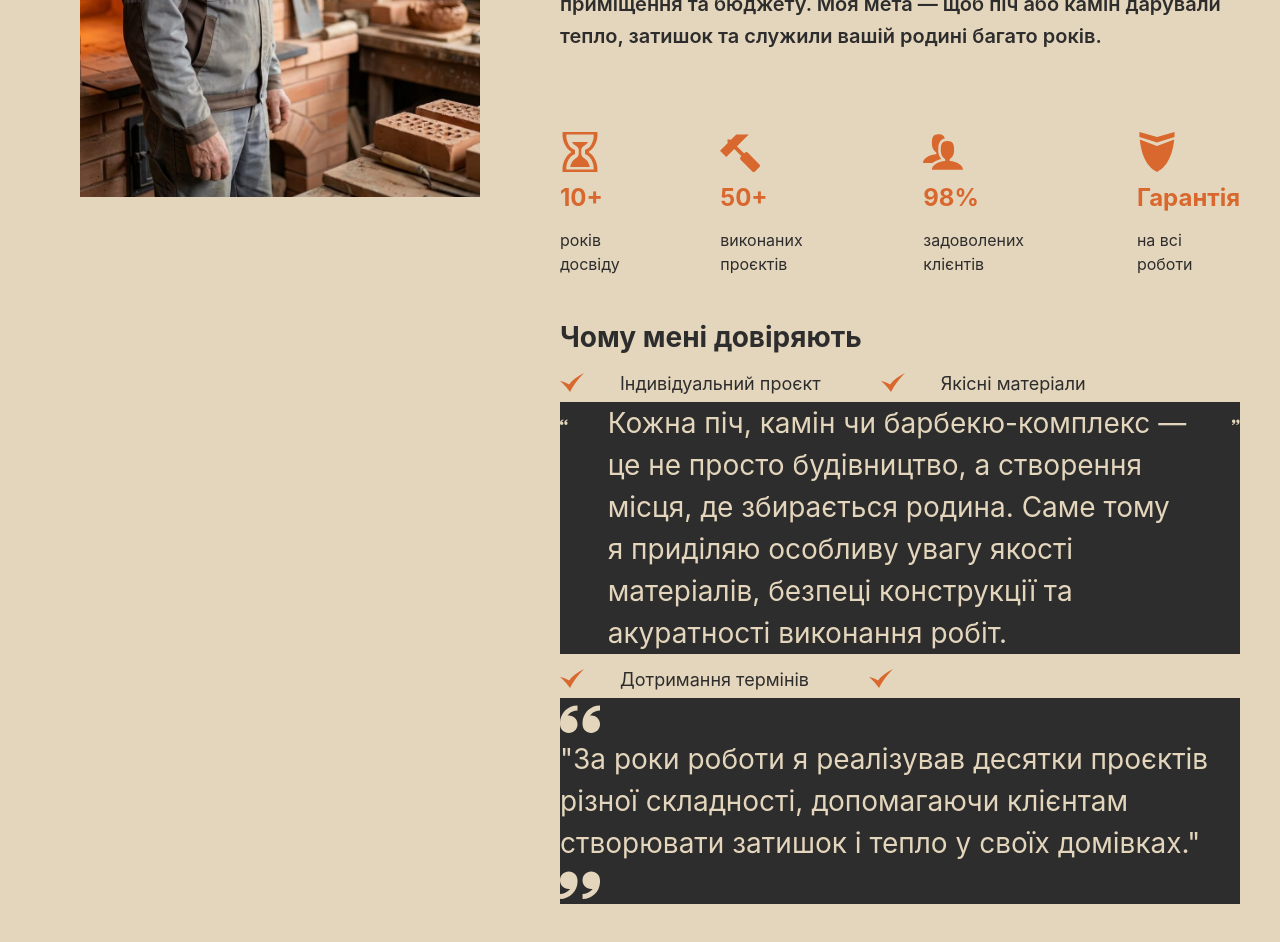
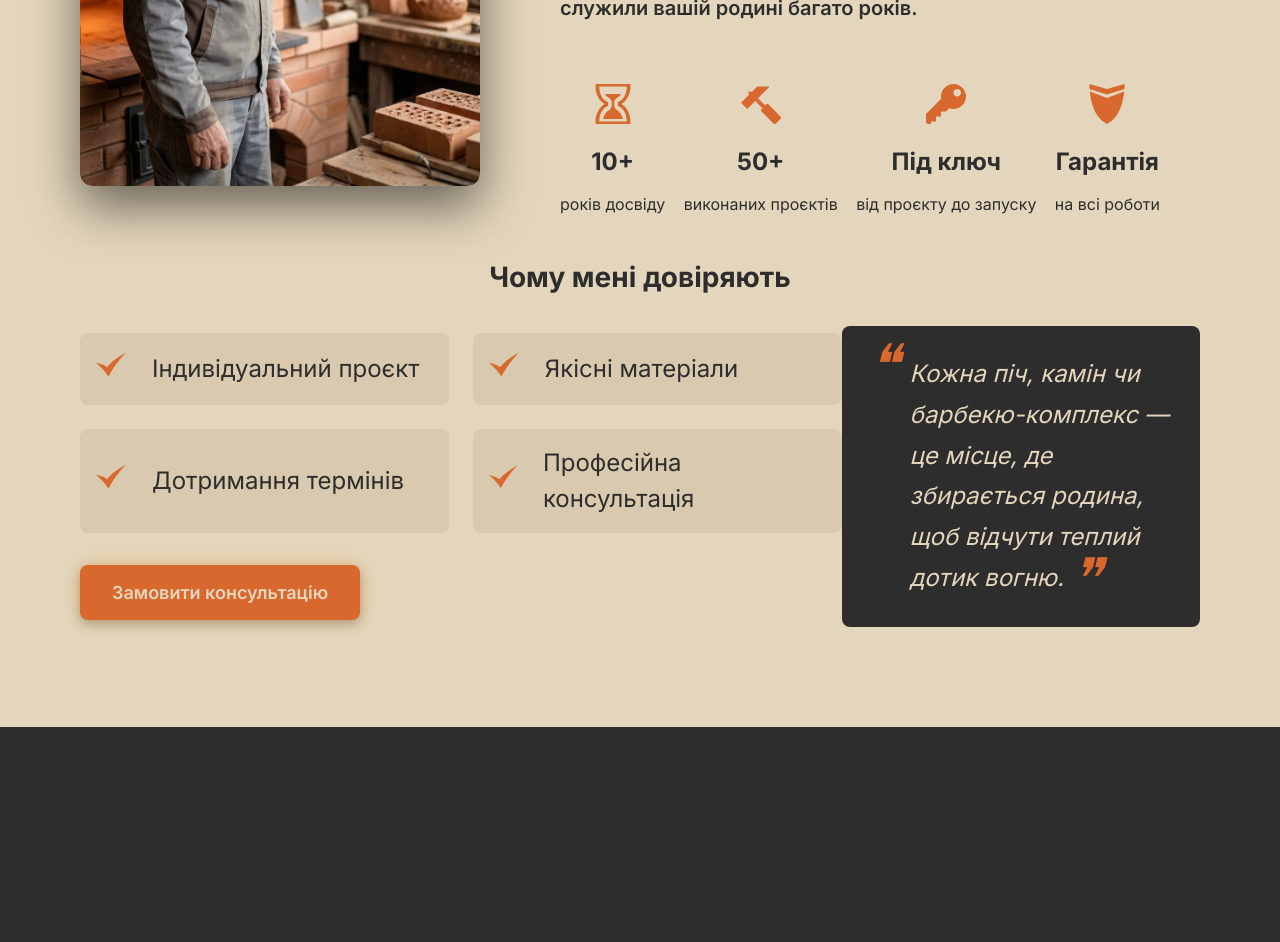
Before and after one commit to lkarm67/warmtouch, a Next.js app: page / in a window 1280 px wide. Shown: the part 1280-2222 px from the top of the page. After the commit the page ends 2007 px from the top, so only its background shows below. Built offline with nearby package versions, Linux system fonts and the light colour scheme.

Commit message:
fix about,layout? global.css

```diff
--- a/app/globals.css
+++ b/app/globals.css
@@ -87,6 +87,30 @@ button {
   cursor: pointer;
 }
 
+.ctaBtn {
+    background-color: var(--accent-color);
+    color: var(--text-color);
+    border: none;
+    border-radius: 8px;
+    padding: 8px 24px;
+    font-size: 16px;
+    font-weight: 500;
+    transition:
+        transform 0.25s ease,
+        box-shadow 0.25s ease,
+        background-color 0.25s ease,
+        border-color 0.25s ease;
+    box-shadow: 0 4px 12px rgba(0, 0, 0, 0.25),
+                0 0 20px rgba(255, 140, 0, 0.25);
+}
+
+.ctaBtn:hover,
+.ctaBtn:focus {
+    transform: translateY(-3px);
+    box-shadow: 0 8px 20px rgba(0, 0, 0, 0.35);
+    background-color: var(--accent-hover);
+}
+
 :root {
   --bg-color: #2e2d2d;
   --text-color: #e4d6bc;
@@ -117,6 +141,6 @@ button {
 @media only screen and (min-width: 1024px) {
   .container {
     max-width: 1924px;
-    padding: 0 0 0 80px;
+    padding: 0 80px;
   }
 }
--- a/app/layout.tsx
+++ b/app/layout.tsx
@@ -1,8 +1,8 @@
 import type { Metadata } from "next";
-import { Asap  } from "next/font/google";
+import { Inter  } from "next/font/google";
 import "./globals.css";
 
-export const asap = Asap({
+export const inter = Inter({
   subsets: ["latin"],
   variable: "--font-main",
   weight: ["300", "400", "500", "600", "700", "800"],
@@ -19,7 +19,7 @@ export default function RootLayout({
   children: React.ReactNode;
 }>) {
   return (
-    <html lang="uk" className={asap.variable}>
+    <html lang="uk" className={inter.variable}>
       <body>{children}</body>
     </html>
   );
--- a/components/About/About.module.css
+++ b/components/About/About.module.css
@@ -1,27 +1,40 @@
 .about {
   display: flex;
-  flex-direction: row;
-  gap: 40px;
+  flex-direction: column;
   min-height: 100vh;
   background: #e4d6bc;
+  padding: 100px 80px;
 }
 
-.imageWrapper {
-  margin: 180px 0;
+.aboutIntro {
+    display: flex;
+    flex-direction: row;
+    gap: 40px;
+    align-items: center;
+}
+
+.imageWrapper{
+    flex-shrink: 0;
+    width: 400px;
+    border-radius: 12px;
+    overflow: hidden;
+    box-shadow:
+        0 20px 50px rgba(0,0,0,.55);
 }
 
 .aboutImage {
-
-  min-width: 400px;
-  height: auto;
-  object-fit: cover;
+    display: block;
+    border-radius: 12px;
+    width: 100%;
+    height: auto;
+    object-fit: cover;
 }
 
 .aboutContent {
     display: flex;
     flex-direction: column;
     gap: 20px;
-    padding: 180px 40px;
+    padding: 20px 40px;
 }
 
 .title{
@@ -57,20 +70,23 @@
     line-height: 1.6;
     color: var(--bg-color);
     margin-top: 20px;
-    margin-bottom: 40px;
+    margin-bottom: 20px;
 }
 
 .infoList {
     display: flex;
     flex-direction: row;
-    gap: 68px;
+    justify-content: space-between;
     padding: 20px 0;
 }
 
 .infoItem {
     display: flex;
     flex-direction: column;
-    gap: 8px;
+    justify-content: center;
+     align-items: center;
+    text-align: center;
+    gap: 20px;
 }
 
 .aboutIcon {
@@ -83,12 +99,13 @@
     display: flex;
     flex-direction: column;
     gap: 12px;
+    color: var(--bg-color);
 }
 
 .infoSubtitle {
     font-size: 24px;
     font-weight: 700;
-    color: var(--accent-color);
+    color: var(--bg-color);
 }
 
 .infoLabel {
@@ -97,9 +114,10 @@
 }
 
 .infoAdvantages{
-   Display: flex;
+   display: flex;
    flex-direction: column;
-   gap: 12px;
+   align-items: center;
+   gap: 28px;
 }
 
 .infoAdvantagesTitle{
@@ -108,45 +126,113 @@
     color: var(--bg-color);
 }
 
-.infoAdvantagesList{
+.infoAdvantageBlock{
     display: flex;
     flex-direction: row;
-    gap: 60px;
+    align-items: center;
+    justify-content: space-between;
+}
+
+.infoBlock{
+    display: flex;
+    flex-direction: column;
+    align-items: start;
+    justify-content: start;
+    gap: 32px;
+    box-sizing: border-box;
+}
+
+.infoAdvantagesList{
+    display: grid;
+    grid-template-columns: repeat(2, 1fr);
+    gap: 24px;
 }
 
 .infoAdvantageItem{
     display: flex;
-    flex-direction: row;
-    gap: 28px;
+    align-items: center;
+    gap: 16px;
+    background-color: #d9c9ae;
+    border-radius: 8px;
+    padding: 16px;
+    min-width: 320px;
 }
 
 .infoIcon{
-    width: 32px;
-    height: 32px;
+    width: 40px;
+    height: 40px;
     fill: var(--accent-color);
 }
 
 .infoAdvantageText{
-    font-size: 18px;
+    font-size: 24px;
     color: var(--bg-color);
 }
 
 .infoTrustReasons{
+    position: relative;
+    flex: 0 0 32%;
     display: flex;
     flex-direction: row;
-    gap: 40px;
+    gap: 20px;
     background-color: var(--bg-color);
     color: var(--text-color);
+    min-width: 320px;
+    padding: 28px ;
+    border-radius: 8px;
+
 }
 
 .infoTrustReason{
-    font-family: inherit;
-    font-size: 28px;
+    position: relative;
+    font-size: 24px;
+    line-height: 1.7;
+    font-style: italic;
+    padding-left: 40px;
 
 }
 
-.qouteIcon{
-    width: 40px;
-    height: 40px;
-    fill: var(--text-color);
+.infoTrustReason::before {
+    content: "❝";
+    position: absolute;
+
+    left: 0;
+    top: -18px;
+
+    font-size: 56px;
+    line-height: 1;
+    color: var(--accent-color);
 }
+
+.infoTrustReason::after {
+    content: "❞";
+    color: var(--accent-color);
+    font-size: 56px;
+    line-height: 0;
+    margin-left: 8px;
+    vertical-align: -12px;
+}
+
+.ctaBtn {
+    background-color: var(--accent-color);
+    color: var(--text-color);
+    border: none;
+    border-radius: 8px;
+    padding: 14px 32px;
+    font-size: 18px;
+    font-weight: 600;
+    transition:
+        transform 0.25s ease,
+        box-shadow 0.25s ease,
+        background-color 0.25s ease,
+        border-color 0.25s ease;
+    box-shadow: 0 4px 12px rgba(0, 0, 0, 0.25),
+                0 0 20px rgba(255, 140, 0, 0.25);
+}
+
+.ctaBtn:hover,
+.ctaBtn:focus {
+    transform: translateY(-3px);
+    box-shadow: 0 8px 20px rgba(0, 0, 0, 0.35);
+    background-color: var(--accent-hover);
+}
--- a/components/About/About.tsx
+++ b/components/About/About.tsx
@@ -1,9 +1,11 @@
 import css from './About.module.css';
 import Image from 'next/image';
+import Link from "next/link";
 
 export default function About() {
     return (
         <section className={css.about + ' container'}>
+            <div className={css.aboutIntro}>
                 <div className={css.imageWrapper}>
                     <Image
                         src="/images/about_td.jpeg"
@@ -28,10 +30,6 @@ export default function About() {
                         Кожен проєкт виконується індивідуально з урахуванням ваших побажань, особливостей приміщення та бюджету.
                         Моя мета — щоб піч або камін дарували тепло, затишок та служили вашій родині багато років.
                     </p>
-                {/* <p className={css.description}>
-                     У своїй роботі я поєдную перевірені часом технології пічного ремесла з сучасними матеріалами та вимогами до безпеки.
-                     Для мене важливо не лише створити надійну конструкцію, а й зробити її гармонійною частиною вашого дому.
-                </p>*/}
 
                     <ul className={css.infoList}>
                         <li className={css.infoItem}>
@@ -54,11 +52,11 @@ export default function About() {
                         </li>
                         <li className={css.infoItem}>
                             <svg className={css.aboutIcon}>
-                            <use href="/icons.svg#icon-users1"></use>
+                                <use href="/icons.svg#icon-key"></use>
                             </svg>
                             <div className={css.infoText}>
-                            <h3 className={css.infoSubtitle}>98%</h3>
-                            <p className={css.infoLabel}>задоволених клієнтів</p>
+                                <h3 className={css.infoSubtitle}>Під ключ</h3>
+                                <p className={css.infoLabel}>від проєкту до запуску</p>
                             </div>
                         </li>
                         <li className={css.infoItem}>
@@ -71,10 +69,12 @@ export default function About() {
                             </div>
                         </li>
                     </ul>
-
+                </div>
+            </div>
             <div className={css.infoAdvantages}>
                 <h3 className={css.infoAdvantagesTitle}>Чому мені довіряють</h3>
                 <div className={css.infoAdvantageBlock}>
+                    <div className={css.infoBlock}>
                         <ul className={css.infoAdvantagesList}>
                             <li className={css.infoAdvantageItem}>
                                 <svg className={css.infoIcon}>
@@ -92,27 +92,6 @@ export default function About() {
                                     Якісні матеріали
                                 </p>
                             </li>
-                        </ul>
-
-                        <div className={css.infoTrustReasons}>
-
-                                <svg className={css.qouteIcon}>
-                                    <use href="/icons.svg#icon-quotes-left"></use>
-                                </svg>
-                                <p className={css.infoTrustReason}>
-                                Кожна піч, камін чи барбекю-комплекс — це не просто будівництво, а створення місця, де збирається родина.
-                                Саме тому я приділяю особливу увагу якості матеріалів, безпеці конструкції та акуратності виконання робіт.
-                                </p>
-                                <svg className={css.qouteIcon}>
-                                    <use href="/icons.svg#icon-quotes-right"></use>
-                                </svg>
-
-                        </div>
-
-                    </div>
-
-                    <div className={css.infoAdvantageBlock}>
-                        <ul className={css.infoAdvantagesList}>
                             <li className={css.infoAdvantageItem}>
                                 <svg className={css.infoIcon}>
                                     <use href="/icons.svg#icon-check1"></use>
@@ -125,28 +104,22 @@ export default function About() {
                                 <svg className={css.infoIcon}>
                                     <use href="/icons.svg#icon-check1"></use>
                                 </svg>
+                                <p className={css.infoAdvantageText}>
                                     Професійна консультація
+                                </p>
                             </li>
                         </ul>
-
+                        <Link className={css.ctaBtn} href="https://wa.me/380971647012" target="_blank" rel="noopener noreferrer">
+                            Замовити консультацію
+                        </Link>
+                    </div>
                     <div className={css.infoTrustReasons}>
                         <p className={css.infoTrustReason}>
-                                <svg className={css.qouteIcon}>
-                                    <use href="/icons.svg#icon-quotes-left"></use>
-                                </svg>
-                                "За роки роботи я реалізував десятки проєктів різної складності, допомагаючи клієнтам створювати затишок і
-                                тепло у своїх домівках."
-                                <svg className={css.qouteIcon}>
-                                    <use href="/icons.svg#icon-quotes-right"></use>
-                                </svg>
+                            Кожна піч, камін чи барбекю-комплекс — це місце, де збирається родина, щоб відчути теплий дотик вогню.
                         </p>
                     </div>
                 </div>
             </div>
-
-                <button className={css.ctaBtn}>Замовити консультацію</button>
-
-            </div>
         </section>
     );
 }
```
Lines whose indentation alone changed are shown as unchanged.
